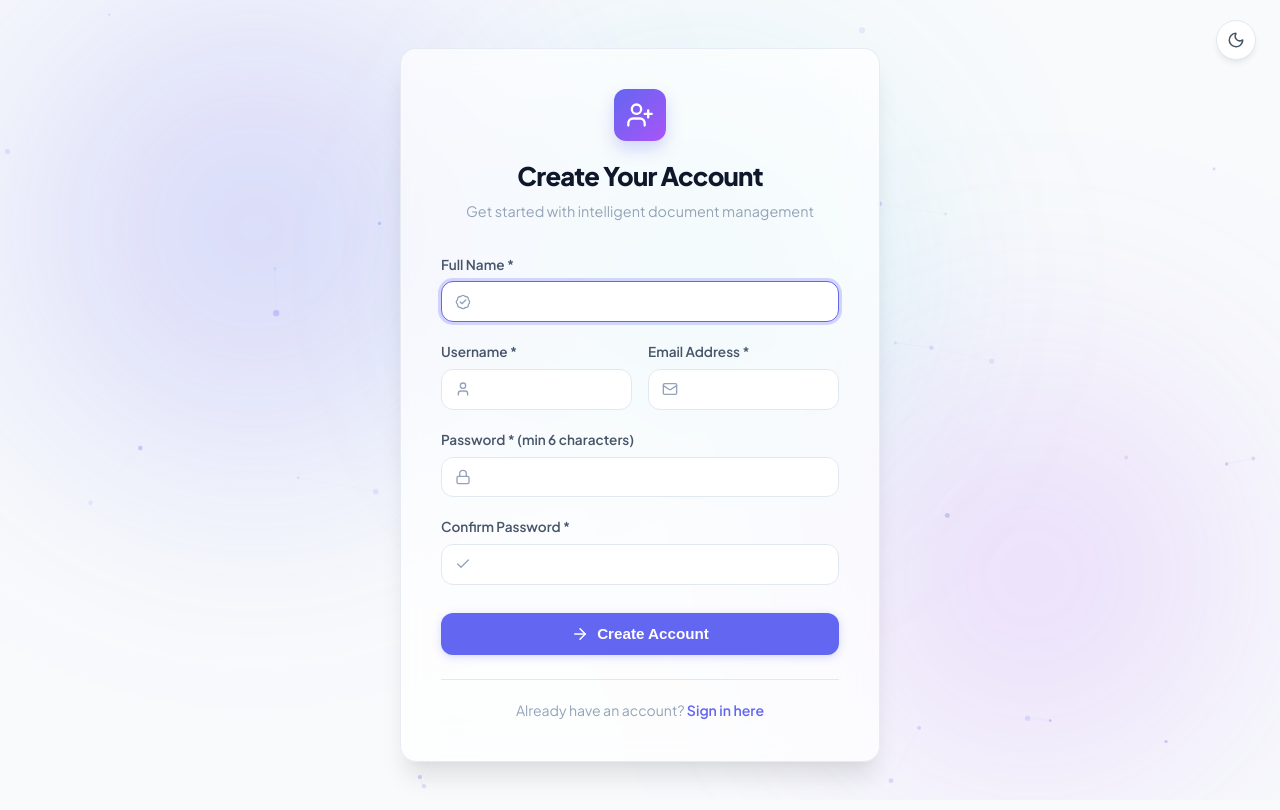
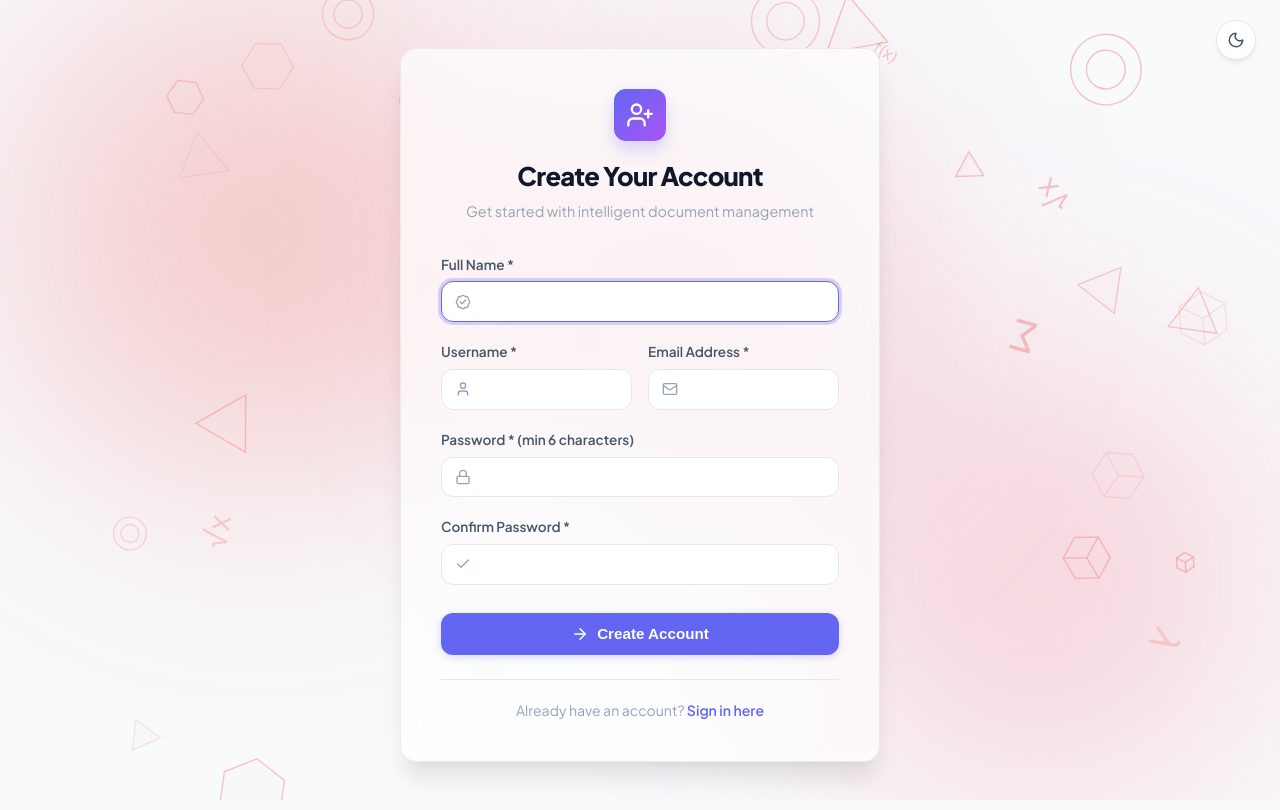
Before and after one commit to pradeepsingh020809-debug/DocuManage, a Flask app: page /auth/register in a window 1280 px wide. Run offline with Flask 3, Linux system fonts and the light colour scheme; parts of the project's set-up code (start-up, migrations or seed data) failed here and were passed over; some libraries are stand-ins or nearby versions.

Commit message:
Update live background to Red Crimson glow with interactive floating Mathematical Shapes (no web lines)

```diff
--- a/app/static/css/main.css
+++ b/app/static/css/main.css
@@ -531,49 +531,49 @@ h1, h2, h3, h4, h5, h6 {
 }
 
 .orb-primary {
-  width: 650px;
-  height: 650px;
-  top: -150px;
-  left: -150px;
-  background: radial-gradient(circle, rgba(99, 102, 241, 0.28) 0%, rgba(99, 102, 241, 0) 70%);
-  filter: blur(90px);
+  width: 680px;
+  height: 680px;
+  top: -160px;
+  left: -160px;
+  background: radial-gradient(circle, rgba(239, 68, 68, 0.35) 0%, rgba(239, 68, 68, 0) 70%);
+  filter: blur(95px);
   animation: floatOrbPrimary 22s infinite alternate ease-in-out;
 }
 
 .orb-accent {
-  width: 550px;
-  height: 550px;
-  bottom: -100px;
-  right: -100px;
-  background: radial-gradient(circle, rgba(168, 85, 247, 0.24) 0%, rgba(168, 85, 247, 0) 70%);
-  filter: blur(100px);
+  width: 580px;
+  height: 580px;
+  bottom: -120px;
+  right: -120px;
+  background: radial-gradient(circle, rgba(244, 63, 94, 0.3) 0%, rgba(244, 63, 94, 0) 70%);
+  filter: blur(105px);
   animation: floatOrbAccent 26s infinite alternate ease-in-out;
 }
 
 .orb-cyan {
-  width: 500px;
-  height: 500px;
+  width: 520px;
+  height: 520px;
   top: 40%;
   left: 50%;
   transform: translate(-50%, -50%);
-  background: radial-gradient(circle, rgba(6, 182, 212, 0.2) 0%, rgba(6, 182, 212, 0) 70%);
-  filter: blur(85px);
+  background: radial-gradient(circle, rgba(225, 29, 72, 0.28) 0%, rgba(225, 29, 72, 0) 70%);
+  filter: blur(90px);
   animation: floatOrbCyan 24s infinite alternate ease-in-out;
 }
 
 [data-theme="dark"] .orb-primary {
-  background: radial-gradient(circle, rgba(99, 102, 241, 0.38) 0%, rgba(99, 102, 241, 0) 70%);
-  filter: blur(110px);
+  background: radial-gradient(circle, rgba(239, 68, 68, 0.48) 0%, rgba(239, 68, 68, 0) 70%);
+  filter: blur(115px);
 }
 
 [data-theme="dark"] .orb-accent {
-  background: radial-gradient(circle, rgba(168, 85, 247, 0.32) 0%, rgba(168, 85, 247, 0) 70%);
-  filter: blur(115px);
+  background: radial-gradient(circle, rgba(225, 29, 72, 0.42) 0%, rgba(225, 29, 72, 0) 70%);
+  filter: blur(120px);
 }
 
 [data-theme="dark"] .orb-cyan {
-  background: radial-gradient(circle, rgba(6, 182, 212, 0.28) 0%, rgba(6, 182, 212, 0) 70%);
-  filter: blur(100px);
+  background: radial-gradient(circle, rgba(244, 63, 94, 0.38) 0%, rgba(244, 63, 94, 0) 70%);
+  filter: blur(105px);
 }
 
 #liveParticlesCanvas {
--- a/app/static/js/app.js
+++ b/app/static/js/app.js
@@ -159,7 +159,7 @@ function initShortcuts() {
   });
 }
 
-// Live Interactive Particle Background
+// Live Interactive Red Mathematical Shapes Background (No Web Lines)
 function initLiveBackground() {
   const canvas = document.getElementById('liveParticlesCanvas');
   if (!canvas) return;
@@ -173,7 +173,7 @@ function initLiveBackground() {
     height = canvas.height = window.innerHeight;
   });
 
-  const mouse = { x: null, y: null, maxDist: 140 };
+  const mouse = { x: null, y: null, maxDist: 180 };
 
   window.addEventListener('mousemove', (e) => {
     mouse.x = e.clientX;
@@ -185,10 +185,10 @@ function initLiveBackground() {
     mouse.y = null;
   });
 
-  const particleCount = Math.min(Math.floor((width * height) / 22000), 50);
-  const particles = [];
+  const shapeTypes = ['hexagon', 'triangle', 'concentric', 'cube', 'symbol'];
+  const symbolsList = ['π', 'Σ', '∞', 'Δ', '∫', '√x', 'f(x)', 'θ', 'λ'];
 
-  class Particle {
+  class MathShape {
     constructor() {
       this.reset();
     }
@@ -196,80 +196,139 @@ function initLiveBackground() {
     reset() {
       this.x = Math.random() * width;
       this.y = Math.random() * height;
-      this.vx = (Math.random() - 0.5) * 0.6;
-      this.vy = (Math.random() - 0.5) * 0.6;
-      this.radius = Math.random() * 2.2 + 1;
-      this.alpha = Math.random() * 0.4 + 0.2;
+      this.size = Math.random() * 24 + 14;
+      this.vx = (Math.random() - 0.5) * 0.45;
+      this.vy = (Math.random() - 0.5) * 0.45;
+      this.angle = Math.random() * Math.PI * 2;
+      this.rotSpeed = (Math.random() - 0.5) * 0.015;
+      this.type = shapeTypes[Math.floor(Math.random() * shapeTypes.length)];
+      this.symbol = symbolsList[Math.floor(Math.random() * symbolsList.length)];
+      this.alpha = Math.random() * 0.35 + 0.15;
+      this.pulse = Math.random() * Math.PI;
     }
 
     update() {
       this.x += this.vx;
       this.y += this.vy;
+      this.angle += this.rotSpeed;
+      this.pulse += 0.02;
 
-      if (this.x < 0 || this.x > width) this.vx *= -1;
-      if (this.y < 0 || this.y > height) this.vy *= -1;
+      // Wrap edges
+      if (this.x < -40) this.x = width + 40;
+      if (this.x > width + 40) this.x = -40;
+      if (this.y < -40) this.y = height + 40;
+      if (this.y > height + 40) this.y = -40;
+
+      // Mouse repulsion (Smooth physics without drawing any lines)
+      if (mouse.x !== null && mouse.y !== null) {
+        const dx = this.x - mouse.x;
+        const dy = this.y - mouse.y;
+        const dist = Math.sqrt(dx * dx + dy * dy);
+        if (dist < mouse.maxDist && dist > 0) {
+          const force = (mouse.maxDist - dist) / mouse.maxDist;
+          this.x += (dx / dist) * force * 1.5;
+          this.y += (dy / dist) * force * 1.5;
+        }
+      }
     }
 
     draw() {
       const isDark = document.documentElement.getAttribute('data-theme') === 'dark';
-      ctx.beginPath();
-      ctx.arc(this.x, this.y, this.radius, 0, Math.PI * 2);
-      ctx.fillStyle = isDark
-        ? `rgba(165, 180, 252, ${this.alpha})`
-        : `rgba(99, 102, 241, ${this.alpha * 0.7})`;
-      ctx.fill();
+      ctx.save();
+      ctx.translate(this.x, this.y);
+      ctx.rotate(this.angle);
+
+      // Crimson / Ruby Red colors
+      const strokeColor = isDark
+        ? `rgba(248, 113, 113, ${this.alpha * 1.2})`
+        : `rgba(239, 68, 68, ${this.alpha * 0.85})`;
+      const fillColor = isDark
+        ? `rgba(225, 29, 72, ${this.alpha * 0.25})`
+        : `rgba(254, 226, 226, ${this.alpha * 0.3})`;
+
+      ctx.strokeStyle = strokeColor;
+      ctx.fillStyle = fillColor;
+      ctx.lineWidth = 1.4;
+
+      if (this.type === 'hexagon') {
+        ctx.beginPath();
+        for (let i = 0; i < 6; i++) {
+          const a = (i * Math.PI) / 3;
+          const px = this.size * Math.cos(a);
+          const py = this.size * Math.sin(a);
+          if (i === 0) ctx.moveTo(px, py);
+          else ctx.lineTo(px, py);
+        }
+        ctx.closePath();
+        ctx.stroke();
+        ctx.fill();
+      } else if (this.type === 'triangle') {
+        ctx.beginPath();
+        for (let i = 0; i < 3; i++) {
+          const a = (i * 2 * Math.PI) / 3 - Math.PI / 2;
+          const px = this.size * Math.cos(a);
+          const py = this.size * Math.sin(a);
+          if (i === 0) ctx.moveTo(px, py);
+          else ctx.lineTo(px, py);
+        }
+        ctx.closePath();
+        ctx.stroke();
+        ctx.fill();
+      } else if (this.type === 'concentric') {
+        const pulseR = this.size + Math.sin(this.pulse) * 4;
+        ctx.beginPath();
+        ctx.arc(0, 0, pulseR, 0, Math.PI * 2);
+        ctx.stroke();
+        ctx.beginPath();
+        ctx.arc(0, 0, pulseR * 0.55, 0, Math.PI * 2);
+        ctx.stroke();
+      } else if (this.type === 'cube') {
+        // Isometric 3D Wireframe Cube
+        const s = this.size * 0.7;
+        ctx.beginPath();
+        // Top diamond
+        ctx.moveTo(0, -s);
+        ctx.lineTo(s * 0.86, -s * 0.5);
+        ctx.lineTo(0, 0);
+        ctx.lineTo(-s * 0.86, -s * 0.5);
+        ctx.closePath();
+        ctx.stroke();
+
+        // Downward vertical edges
+        ctx.beginPath();
+        ctx.moveTo(-s * 0.86, -s * 0.5);
+        ctx.lineTo(-s * 0.86, s * 0.5);
+        ctx.lineTo(0, s);
+        ctx.lineTo(s * 0.86, s * 0.5);
+        ctx.lineTo(s * 0.86, -s * 0.5);
+        ctx.moveTo(0, 0);
+        ctx.lineTo(0, s);
+        ctx.stroke();
+      } else if (this.type === 'symbol') {
+        ctx.font = `${Math.round(this.size * 1.1)}px 'Plus Jakarta Sans', monospace`;
+        ctx.textAlign = 'center';
+        ctx.textBaseline = 'middle';
+        ctx.fillStyle = strokeColor;
+        ctx.fillText(this.symbol, 0, 0);
+      }
+
+      ctx.restore();
     }
   }
 
-  for (let i = 0; i < particleCount; i++) {
-    particles.push(new Particle());
+  const shapeCount = Math.min(Math.floor((width * height) / 28000), 38);
+  const shapes = [];
+
+  for (let i = 0; i < shapeCount; i++) {
+    shapes.push(new MathShape());
   }
 
   function animate() {
     ctx.clearRect(0, 0, width, height);
 
-    const isDark = document.documentElement.getAttribute('data-theme') === 'dark';
-    const lineColor = isDark ? '99, 102, 241' : '129, 140, 248';
-
-    for (let i = 0; i < particles.length; i++) {
-      const p1 = particles[i];
-      p1.update();
-      p1.draw();
-
-      // Connect nearby particles
-      for (let j = i + 1; j < particles.length; j++) {
-        const p2 = particles[j];
-        const dx = p1.x - p2.x;
-        const dy = p1.y - p2.y;
-        const dist = Math.sqrt(dx * dx + dy * dy);
-
-        if (dist < 110) {
-          const alpha = (1 - dist / 110) * (isDark ? 0.22 : 0.12);
-          ctx.beginPath();
-          ctx.moveTo(p1.x, p1.y);
-          ctx.lineTo(p2.x, p2.y);
-          ctx.strokeStyle = `rgba(${lineColor}, ${alpha})`;
-          ctx.lineWidth = 0.8;
-          ctx.stroke();
-        }
-      }
-
-      // Connect to mouse cursor
-      if (mouse.x !== null && mouse.y !== null) {
-        const mdx = p1.x - mouse.x;
-        const mdy = p1.y - mouse.y;
-        const mdist = Math.sqrt(mdx * mdx + mdy * mdy);
-
-        if (mdist < mouse.maxDist) {
-          const malpha = (1 - mdist / mouse.maxDist) * 0.45;
-          ctx.beginPath();
-          ctx.moveTo(p1.x, p1.y);
-          ctx.lineTo(mouse.x, mouse.y);
-          ctx.strokeStyle = `rgba(168, 85, 247, ${malpha})`;
-          ctx.lineWidth = 1.2;
-          ctx.stroke();
-        }
-      }
+    for (let i = 0; i < shapes.length; i++) {
+      shapes[i].update();
+      shapes[i].draw();
     }
 
     requestAnimationFrame(animate);
```
